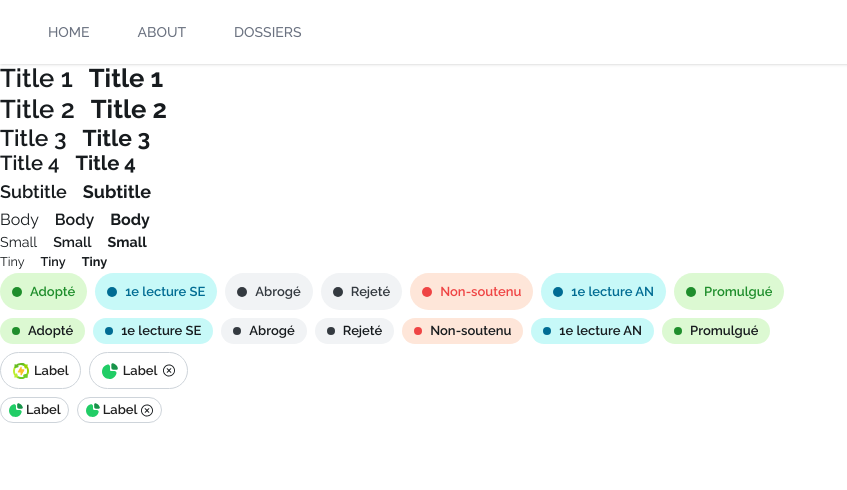
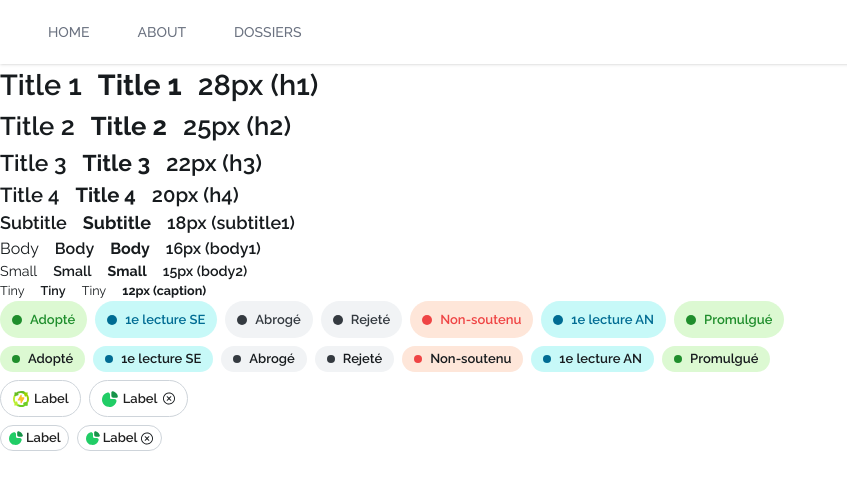
Before and after one commit to regardscitoyens/nosdeputes-front, a Next.js app: page /theme in a window 1280 px wide. Shown: the top 490 px of the page, without its empty margins (0-847 px from the left). Built offline with nearby package versions, Linux system fonts and the light colour scheme.

Commit message:
simplify theme typography

```diff
--- a/app/theme/page.tsx
+++ b/app/theme/page.tsx
@@ -15,6 +15,9 @@ export default function Page() {
         <Typography fontWeight="bold" variant="h1">
           Title 1
         </Typography>
+        <Typography fontWeight="regular" variant="h1">
+          28px (h1)
+        </Typography>
       </Stack>
       <Stack direction="row" spacing={2}>
         <Typography fontWeight="regular" variant="h2">
@@ -22,6 +25,9 @@ export default function Page() {
         </Typography>
         <Typography fontWeight="bold" variant="h2">
           Title 2
+        </Typography>
+        <Typography fontWeight="regular" variant="h2">
+          25px (h2)
         </Typography>
       </Stack>
       <Stack direction="row" spacing={2}>
@@ -31,6 +37,9 @@ export default function Page() {
         <Typography fontWeight="bold" variant="h3">
           Title 3
         </Typography>
+        <Typography fontWeight="regular" variant="h3">
+          22px (h3)
+        </Typography>
       </Stack>
       <Stack direction="row" spacing={2}>
         <Typography fontWeight="regular" variant="h4">
@@ -39,6 +48,9 @@ export default function Page() {
         <Typography fontWeight="bold" variant="h4">
           Title 4
         </Typography>
+        <Typography fontWeight="regular" variant="h4">
+          20px (h4)
+        </Typography>
       </Stack>
       <Stack direction="row" spacing={2}>
         <Typography fontWeight="regular" variant="subtitle1">
@@ -46,6 +58,9 @@ export default function Page() {
         </Typography>
         <Typography fontWeight="bold" variant="subtitle1">
           Subtitle
+        </Typography>
+        <Typography fontWeight="regular" variant="subtitle1">
+          18px (subtitle1)
         </Typography>
       </Stack>
 
@@ -59,6 +74,9 @@ export default function Page() {
         <Typography fontWeight="bold" variant="body1">
           Body
         </Typography>
+        <Typography fontWeight="regular" variant="body1">
+          16px (body1)
+        </Typography>
       </Stack>
 
       <Stack direction="row" spacing={2}>
@@ -71,6 +89,9 @@ export default function Page() {
         <Typography fontWeight="bold" variant="body2">
           Small
         </Typography>
+        <Typography fontWeight="regular" variant="body2">
+          15px (body2)
+        </Typography>
       </Stack>
 
       <Stack direction="row" spacing={2}>
@@ -80,8 +101,11 @@ export default function Page() {
         <Typography fontWeight="regular" variant="caption">
           Tiny
         </Typography>
+        <Typography fontWeight="light" variant="caption">
+          Tiny
+        </Typography>
         <Typography fontWeight="bold" variant="caption">
-          Tiny
+          12px (caption)
         </Typography>
       </Stack>
       <Stack direction="row" spacing={1} sx={{ mb: 1 }}>
--- a/components/ThemeRegistry/theme.ts
+++ b/components/ThemeRegistry/theme.ts
@@ -49,14 +49,15 @@ const theme = createTheme({
     fontWeightBold: 700,
     fontWeightRegular: 600,
     fontWeightLight: 400,
-    h1: { fontSize: "1.602rem" },
-    h2: { fontSize: "1.602rem" },
-    h3: { fontSize: "1.424rem" },
-    h4: { fontSize: "1.266rem" },
-    subtitle1: { fontSize: "1.125rem" },
-    body1: { fontSize: "1rem" },
-    body2: { fontSize: "0.889rem" },
-    caption: { fontSize: "0.79rem" },
+
+    h1: { fontSize: "1.802rem", lineHeight: "2.7rem" },
+    h2: { fontSize: "1.602rem", lineHeight: "2.4rem" },
+    h3: { fontSize: "1.424rem", lineHeight: "2.136rem" },
+    h4: { fontSize: "1.266rem", lineHeight: "1.899rem" },
+    subtitle1: { fontSize: "1.125rem", lineHeight: "1.687rem" },
+    body1: { fontSize: "1rem", lineHeight: "1.5rem" },
+    body2: { fontSize: "0.889rem", lineHeight: "1.333rem" },
+    caption: { fontSize: "0.79rem", lineHeight: "1.185rem" },
     allVariants: {
       color: "#171B1E",
     },
```
